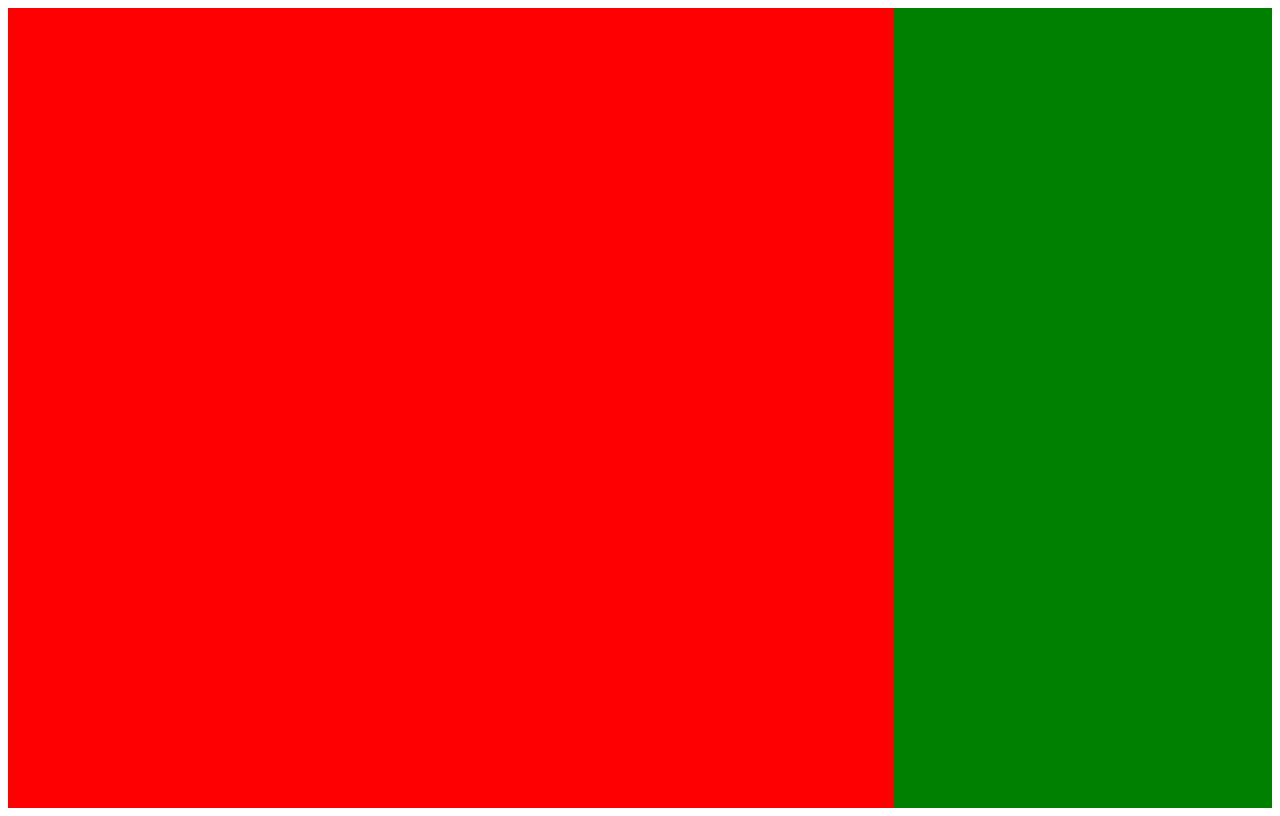
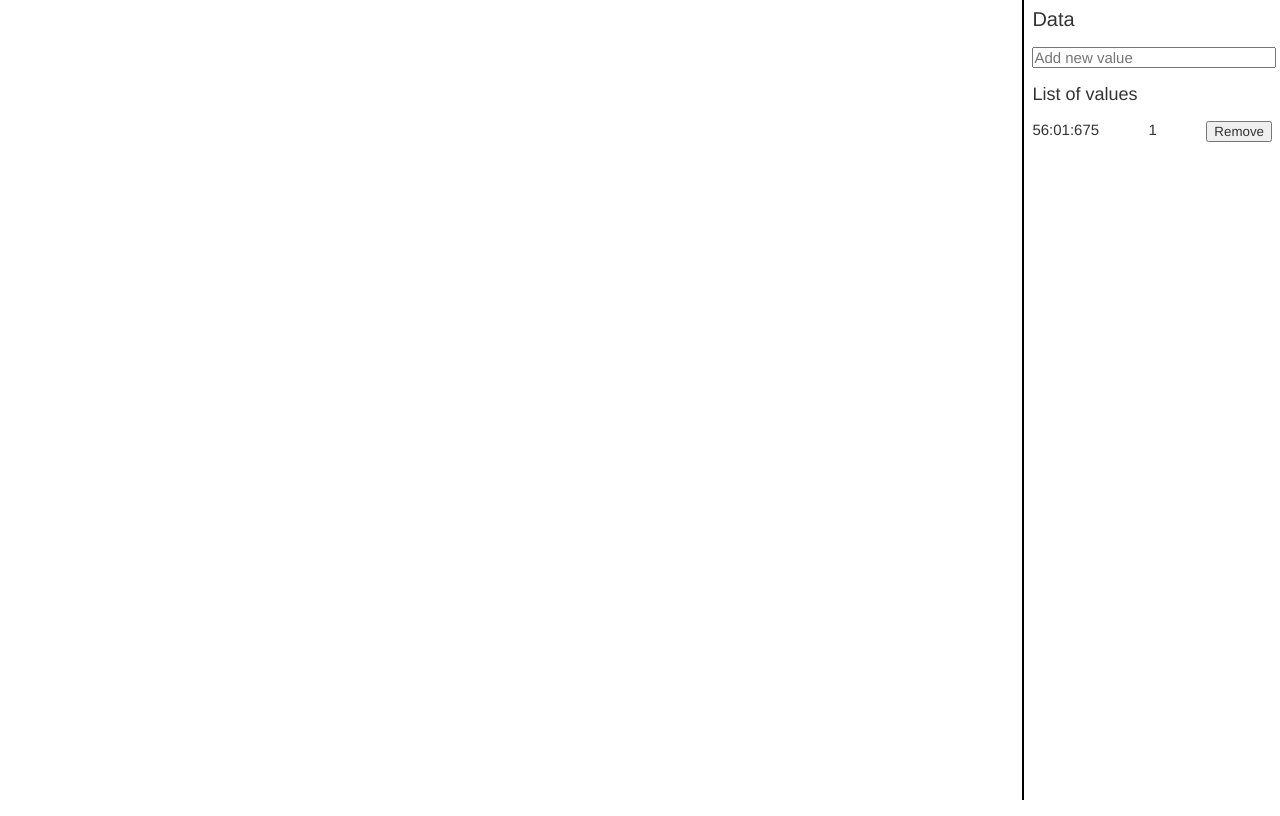
Before and after one commit to NSuprotivniy/Time_series_with_D3, a website built with webpack: page public/index.html in a window 1280 px wide. Built offline with nearby package versions, Linux system fonts and the light colour scheme.

Commit message:
Добавлена вёрстка правой панели.

```diff
--- a/public/index.html
+++ b/public/index.html
@@ -17,7 +17,31 @@
 
     <div class="control_panel">
 
+        <p class="control_panel-add_input-label">Data</p>
+
+        <div class="control_panel-add_input">
+            <input class="control_panel-add_input js-control_panel-todo-input" placeholder="Add new value" aria-label="Add new value field" />
+        </div>
+
+        <div class="values">
+
+            <p class="values-label">List of values</p>
+
+            <div class="values-list">
+
+                <div class="values-list-item">
+
+                    <div class="values-list-item-timeval js-values-list-item-timeval">56:01:675</div>
+                    <div class="values-list-item-value js-values-list-item-value">1</div>
+                    <div class="values-list-item-remove"><button  class="js-values-list-item-remove" aria-label="Remove value">Remove</button></div>
+
+                </div>
+
+            </div>
+
+        </div>
     </div>
+
 
 </body>
 </html>
--- a/src/styles/config/vars/layout.scss
+++ b/src/styles/config/vars/layout.scss
@@ -1,2 +1,2 @@
-$chart-width: 70%;
+$chart-width: 80%;
 $control_panel-width: 100% - $chart-width;
--- a/src/styles/default.scss
+++ b/src/styles/default.scss
@@ -1,3 +1,4 @@
+@import "reset";
 @import "layout";
 
 
@@ -7,4 +8,7 @@
 
 
 @import "project/chart/chart";
+@import "project/values/values";
+@import "project/values/values-list";
+@import "project/values/values-list-item";
 @import "project/control_panel/control_panel";
--- a/src/styles/project/chart/chart.scss
+++ b/src/styles/project/chart/chart.scss
@@ -3,5 +3,6 @@
 .chart {
     width: $chart-width;
     flex-direction: column;
-    background: red;
+
+    border-right: 1px solid black;
 }
--- a/src/styles/project/control_panel/control_panel.scss
+++ b/src/styles/project/control_panel/control_panel.scss
@@ -3,5 +3,22 @@
 .control_panel {
     width: $control_panel-width;
     flex-direction: column;
-    background: green;
+
+    border-left: 1px solid black;
 }
+
+    .control_panel-add_input-label {
+        font-size: $fs_x-large;
+        margin: $offset_2x;
+    }
+
+    .control_panel-add_input {
+        padding: $offset_2x;
+    }
+
+        .control_panel-add_input > input {
+            font-size: $fs_normal;
+            width: 100%;
+            padding: 0;
+            height: 100%;
+        }
--- /dev/null
+++ b/src/styles/project/values/values-list-item.scss
@@ -0,0 +1,16 @@
+.values-list-item {
+    display: flex;
+    flex-direction: row;
+    justify-content: space-between;
+    margin: $offset_2x;
+}
+    .values-list-item-timeval {
+
+    }
+
+    .values-list-item-value {
+    }
+
+    .values-list-item-remove {
+
+    }
--- /dev/null
+++ b/src/styles/project/values/values-list.scss
@@ -0,0 +1,4 @@
+.values-list {
+    display: flex;
+    flex-direction: column;
+}
--- /dev/null
+++ b/src/styles/project/values/values.scss
@@ -0,0 +1,7 @@
+.values {
+
+}
+    .values-label {
+        font-size: $fs_large;
+        margin: $offset_2x;
+    }
--- /dev/null
+++ b/src/styles/reset.scss
@@ -0,0 +1,42 @@
+/* Reset.css
+---------------------------------------------------------------------------------- */
+
+@import "config/globals";
+
+html, body { font-size: $fs_normal; }
+
+textarea,
+input,
+select {
+    font-size: $fs_normal;
+    }
+
+body, table, td, ul, menu, li, div, span, img, a, form, p, h1 {
+    margin: 0;
+    padding: 0;
+    }
+
+body, textarea, input, select, button {
+    color: $c-gray-dark;
+    font-family: $font-main;
+    }
+
+body { background: $c-white; }
+
+
+ul, menu { list-style: none; }
+
+img { border: 0; }
+
+table {
+    border-collapse: collapse;
+    border-width: 0;
+    }
+
+a {
+    cursor: pointer;
+    color: $c-gray-dark;
+    }
+
+/* /Reset.css
+---------------------------------------------------------------------------------- */
```
Also changed, not shown: public/dist/styles/default.css, 1 other file.
